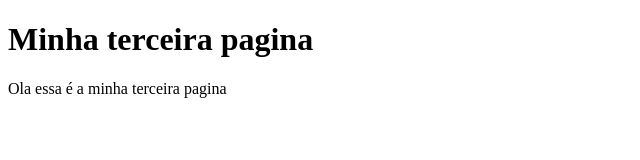
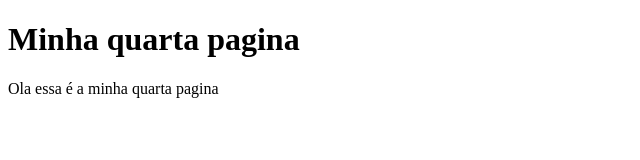
Before and after one commit to edsonduma/hello-world, a plain HTML site: page index.html in a window 1280 px wide. Shown: the whole page, without its empty margins (0-640 px from the left). Drawn offline with Linux system fonts and the light colour scheme.

Commit message:
quarto commit

```diff
--- a/index.html
+++ b/index.html
@@ -7,8 +7,8 @@
     <title>Document</title>
 </head>
 <body>
-    <h1>Minha terceira pagina</h1>
+    <h1>Minha quarta pagina</h1>
 
-    <p>Ola essa é a minha terceira pagina</p>
+    <p>Ola essa é a minha quarta pagina</p>
 </body>
 </html>
```
